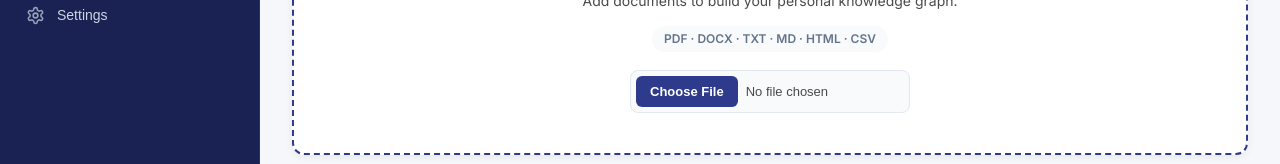
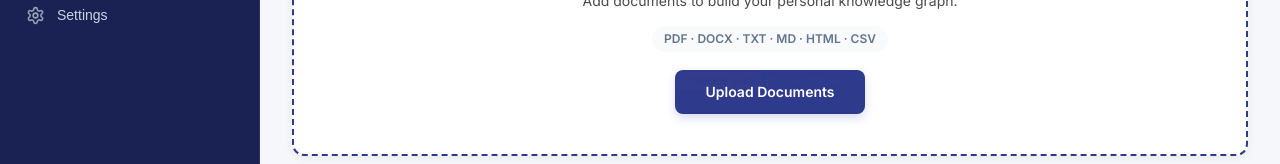
Before and after one commit to Kareenashinde15/insightgraph-rag, a React (Vite) app in the folder frontend/: page / in a window 1280 px wide. Both pictures are taken after a click on the button "Documents". Shown: the part 353-517 px from the top of the page. Built offline with nearby package versions, Linux system fonts and the light colour scheme; no server answers.

Commit message:
Style native upload button

```diff
--- a/frontend/src/index.css
+++ b/frontend/src/index.css
@@ -187,33 +187,43 @@ p {
   box-shadow: 0 0 0 3px rgba(46, 58, 140, 0.15);
 }
 
-.native-file-picker {
-  display: block;
-  width: min(100%, 280px);
-  margin: 0 auto;
-  padding: 5px;
-  border: 1px solid var(--jm-border);
+.upload-control {
+  position: relative;
+  display: inline-flex;
+  align-items: center;
+  justify-content: center;
+  min-width: 190px;
+  min-height: 44px;
+  padding: 0 18px;
   border-radius: 8px;
-  background: var(--bg-surface-secondary);
-  color: var(--text-secondary);
-  font-size: 13px;
-  cursor: pointer;
+  background: var(--jm-dark-blue);
+  color: #FFFFFF;
+  font-size: 14px;
+  font-weight: 600;
+  box-shadow: 0 4px 10px rgba(74, 95, 217, 0.22);
+  transition: background-color 0.18s ease, transform 0.18s ease;
 }
 
-.native-file-picker::file-selector-button {
-  margin-right: 8px;
-  padding: 8px 14px;
-  border: 0;
-  border-radius: 6px;
-  background: var(--jm-dark-blue);
-  color: #FFFFFF;
-  font: inherit;
-  font-weight: 600;
+.upload-control:hover {
+  background: var(--jm-light-blue);
+  transform: translateY(-1px);
+}
+
+.upload-control-text {
+  pointer-events: none;
+}
+
+.native-file-picker {
+  position: absolute;
+  inset: 0;
+  width: 100%;
+  height: 100%;
+  opacity: 0.01;
   cursor: pointer;
 }
 
 .native-file-picker:disabled {
-  opacity: 0.6;
+  opacity: 0;
   cursor: not-allowed;
 }
 
--- a/frontend/src/pages/DocumentsPage.tsx
+++ b/frontend/src/pages/DocumentsPage.tsx
@@ -142,6 +142,10 @@ export const DocumentsPage: React.FC<DocumentsPageProps> = ({ onOpenDocument })
           PDF · DOCX · TXT · MD · HTML · CSV
         </div>
         <div>
+          <div className="upload-control">
+            <span className="upload-control-text">
+              {isUploading ? 'Processing File...' : 'Upload Documents'}
+            </span>
             <input
               ref={fileInputRef}
               className="native-file-picker"
@@ -151,6 +155,7 @@ export const DocumentsPage: React.FC<DocumentsPageProps> = ({ onOpenDocument })
               aria-label="Choose a knowledge document"
               disabled={isUploading}
             />
+          </div>
         </div>
         {uploadMessage && (
           <div style={{ marginTop: '14px', fontSize: '13px', fontWeight: 600, color: 'var(--jm-dark-blue)' }}>
```
Lines whose indentation alone changed are shown as unchanged.
